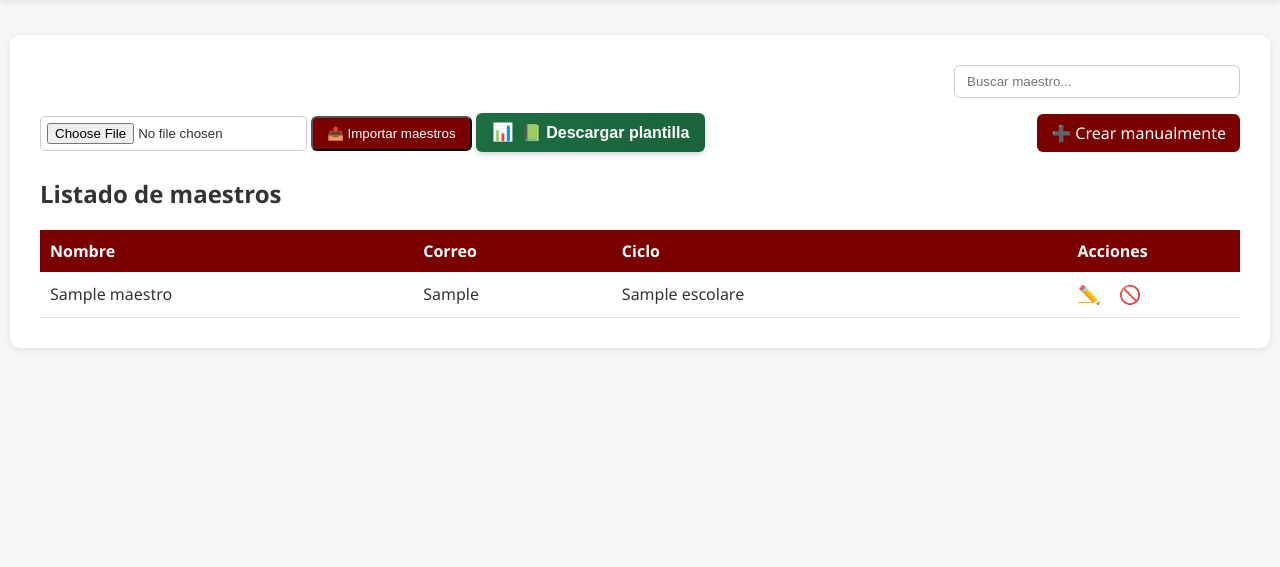
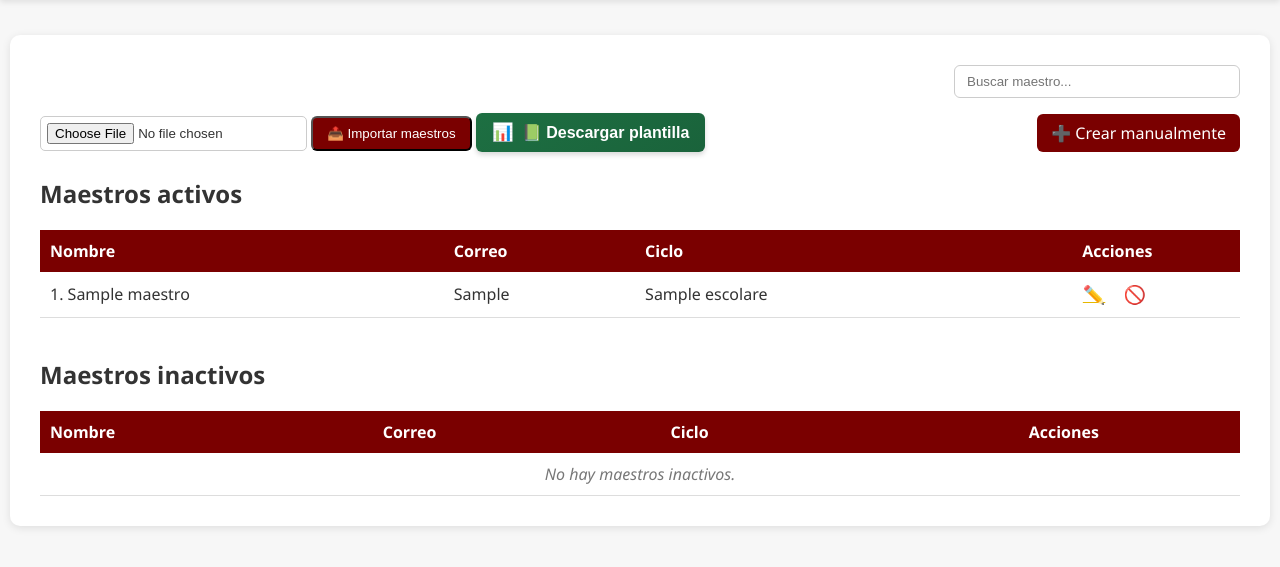
Before and after one commit to aguilera2707/programa-asambleas, a Flask app: page /admin/maestros in a window 1280 px wide. Shown: the part 98-665 px from the top of the page. Run offline with Flask 3, Linux system fonts and the light colour scheme; a user stored in the database is signed in; tables that the repository leaves empty hold one stand-in row (values such as "Sample post").

Commit message:
Se repara que el alumno con  excelencia no se podeia nominar en un mes posterior

```diff
--- a/routes.py
+++ b/routes.py
@@ -594,14 +594,34 @@ def importar_maestros_ciclo():
 # -------------------------------
 @admin_bp.route('/maestros')
 @login_required
+@admin_required
 def maestros_ciclo():
-    if current_user.rol != 'admin':
-        flash("🚫 Solo los administradores pueden acceder.", "danger")
-        return redirect(url_for('nom.principal'))
-
-    ciclo = CicloEscolar.query.filter_by(activo=True).first()
-    maestros = Maestro.query.filter_by(ciclo_id=ciclo.id).all() if ciclo else []
-    return render_template('admin_maestros.html', maestros=maestros, ciclo=ciclo)
+    ciclo_activo = CicloEscolar.query.filter_by(activo=True).first()
+
+    if not ciclo_activo:
+        flash("⚠️ No hay un ciclo activo.", "warning")
+        return redirect(url_for('admin_bp.gestionar_ciclos'))
+
+    # Separar maestros activos e inactivos
+    maestros_activos = Maestro.query.filter_by(ciclo_id=ciclo_activo.id, activo=True).order_by(Maestro.nombre.asc()).all()
+    maestros_inactivos = Maestro.query.filter_by(ciclo_id=ciclo_activo.id, activo=False).order_by(Maestro.nombre.asc()).all()
+
+    return render_template(
+        'admin_maestros.html',
+        ciclo=ciclo_activo,
+        maestros_activos=maestros_activos,
+        maestros_inactivos=maestros_inactivos
+    )
+
+@admin_bp.route('/maestros/borrar/<int:id>', methods=['POST'])
+@login_required
+def borrar_maestro_definitivo(id):
+    maestro = Maestro.query.get_or_404(id)
+    db.session.delete(maestro)
+    db.session.commit()
+    flash("🗑️ Maestro eliminado definitivamente.", "success")
+    return redirect(url_for('admin_bp.maestros_ciclo'))
+
 
 # -------------------------------
 # 🔹 Listado e importación de alumnos del ciclo activo
@@ -1559,28 +1579,24 @@ def editar_usuario_vista(id):
     return render_template('editar_usuario.html', usuario=usuario)
 
 
-@nom.route('/admin/usuarios/editar/<int:id>', methods=['POST'])
+@nom.route('/usuarios/editar/<int:id>', methods=['POST'])
 @login_required
 def actualizar_usuario(id):
-    if current_user.rol != 'admin':
-        flash("🚫 No autorizado.", "danger")
-        return redirect(url_for('nom.principal'))
-
     usuario = Usuario.query.get_or_404(id)
-    usuario.nombre = request.form.get('nombre', usuario.nombre).strip().title()
-    usuario.email = request.form.get('email', usuario.email).strip().lower()
-    usuario.rol = 'admin'  # Fijo porque esta vista es para admins
-
-    # 🔹 Capturar la nueva contraseña
-    nueva_pass = request.form.get('password', '').strip()
+
+    usuario.nombre = request.form.get('nombre', usuario.nombre)
+    usuario.email = request.form.get('email', usuario.email)
+
+    nueva_pass = request.form.get('nueva_password', '').strip()
+
     if nueva_pass:
-        usuario.set_password(nueva_pass)
-        print(">>> Contraseña ACTUALIZADA para:", usuario.email)  # Para depurar en consola
+        from werkzeug.security import generate_password_hash
+        usuario.password_hash = generate_password_hash(nueva_pass)   # 🔥 ESTA ES LA CORRECCIÓN
 
     db.session.commit()
-    flash(f"✅ Usuario {usuario.nombre} actualizado correctamente.", "success")
-
-    return redirect(url_for('admin_bp.admin_usuarios_por_rol', rol='admin'))
+
+    flash("✔ Usuario actualizado correctamente", "success")
+    return redirect(url_for('admin_bp.usuarios_admin'))
 
 
 # -------------------------------
@@ -1621,39 +1637,53 @@ def editar_maestro_vista(id):
 def actualizar_maestro(id):
     if current_user.rol != 'admin':
         flash("🚫 Solo los administradores.", "danger")
-        return redirect(url_for('nom.panel_usuarios'))
+        return redirect(url_for('nom.panel_admin'))
 
     maestro = Maestro.query.get_or_404(id)
 
-    # Datos del formulario
     nuevo_nombre = request.form.get('nombre', maestro.nombre).strip()
     nuevo_correo = request.form.get('correo', maestro.correo).strip().lower()
-    nueva_password = request.form.get('password', '').strip()
-
-    # 🔹 Actualizar maestro
+    nueva_pass = request.form.get('nueva_password', '').strip()
+
+    # 1) Validar si el correo ya existe en otro maestro
+    correo_en_uso = Maestro.query.filter(
+        Maestro.correo == nuevo_correo,
+        Maestro.id != maestro.id
+    ).first()
+
+    if correo_en_uso:
+        flash("⚠️ Este correo ya está registrado con otro maestro.", "warning")
+        return redirect(url_for('admin_bp.editar_maestro_vista', id=id))
+
+    # 2) Buscar usuario vinculado por correo anterior
+    usuario = Usuario.query.filter_by(email=maestro.correo).first()
+
+    # Si no existe usuario → crearlo
+    if not usuario:
+        usuario = Usuario(
+            nombre=nuevo_nombre,
+            email=nuevo_correo,
+            rol='profesor'
+        )
+        from werkzeug.security import generate_password_hash
+        usuario.password_hash = generate_password_hash('123456')   # 🔥 ESTA ES LA CORRECCIÓN
+        db.session.add(usuario)
+
+    # 3) Actualizar maestro
     maestro.nombre = nuevo_nombre
     maestro.correo = nuevo_correo
 
-    # 🔹 Buscar el usuario correspondiente
-    usuario = Usuario.query.filter_by(email=maestro.correo).first()
-
-    if usuario:
-        usuario.nombre = nuevo_nombre
-
-        # 🔹 Si el correo cambió, actualizar también en Usuario
-        if usuario.email != nuevo_correo:
-            usuario.email = nuevo_correo
-
-        # 🔹 Si el admin escribió una nueva contraseña → actualizarla
-        if nueva_password:
-            usuario.set_password(nueva_password)
-
-    else:
-        flash("⚠️ Advertencia: este maestro no tiene un usuario asociado.", "warning")
+    # 4) Actualizar usuario
+    usuario.nombre = nuevo_nombre
+    usuario.email = nuevo_correo
+
+    if nueva_pass:
+        from werkzeug.security import generate_password_hash
+        usuario.password_hash = generate_password_hash(nueva_pass)  # 🔥 ESTA ES LA CORRECCIÓN
 
     db.session.commit()
-    flash("✅ Maestro actualizado correctamente.", "success")
-
+
+    flash("✅ Maestro y usuario actualizado correctamente.", "success")
     return redirect(url_for('admin_bp.maestros_ciclo'))
 
 
@@ -2234,19 +2264,21 @@ def nominar_alumno_individual(alumno_id):
             flash("⚠️ Debes seleccionar un valor.", "warning")
             return redirect(request.url)
 
-        # 🚫 Bloquear si el alumno ya tiene EXCELENCIA
-        tiene_excelencia = (
+        # 🚫 Bloquear EXCELENCIA SOLO en el evento (mes) actual
+        tiene_excelencia_en_mes = (
             Nominacion.query
             .join(Valor)
             .filter(
                 Nominacion.alumno_id == alumno.id,
                 Nominacion.ciclo_id == ciclo_activo.id,
-                Valor.nombre == "EXCELENCIA"
+                Nominacion.evento_id == evento_abierto.id,   # 👈 FILTRO CLAVE
+                Valor.nombre.ilike("EXCELENCIA")
             )
             .first()
         )
-        if tiene_excelencia:
-            flash("🏆 Este alumno ya alcanzó el valor máximo EXCELENCIA y no puede recibir más nominaciones.", "warning")
+
+        if tiene_excelencia_en_mes:
+            flash("🏆 Este alumno ya alcanzó EXCELENCIA en este mes y no puede recibir más nominaciones aquí.", "warning")
             return redirect(url_for(
                 'nom.matriz_grupo_maestro',
                 bloque_id=alumno.bloque_id,
--- a/templates/admin_maestros.html
+++ b/templates/admin_maestros.html
@@ -18,10 +18,10 @@
 
     <main class="admin-main">
 
-        <!-- 🔹 Buscador añadido -->
+        <!-- 🔹 Buscador (solo afecta a maestros activos) -->
         <div style="text-align:right; margin-bottom:15px;">
             <input type="text" id="buscador-maestros" placeholder="Buscar maestro..."
-                   style="padding:8px 12px; width:260px; border:1px solid #ccc; border-radius:6px;">
+                style="padding:8px 12px; width:260px; border:1px solid #ccc; border-radius:6px;">
         </div>
 
         <!-- Botones superiores -->
@@ -45,10 +45,13 @@
             {% endwith %}
         </div>
 
-        <!-- Tabla de maestros -->
         {% if ciclo %}
-        <h2 class="titulo-seccion">Listado de maestros</h2>
-        <table class="tabla-maestros">
+
+        <!-- ====================================================== -->
+        <!-- 🔹 TABLA 1: MAESTROS ACTIVOS -->
+        <!-- ====================================================== -->
+        <h2 class="titulo-seccion">Maestros activos</h2>
+        <table class="tabla-maestros" id="tabla-activos">
             <thead>
                 <tr>
                     <th>Nombre</th>
@@ -58,63 +61,99 @@
                 </tr>
             </thead>
             <tbody>
-                {% for m in maestros %}
+                {% for m in maestros_activos %}
                 <tr>
-                    <td class="col-nombre">{{ m.nombre }}</td>
+                    <td class="col-nombre">{{ loop.index }}. {{ m.nombre }}</td>
                     <td class="col-correo">{{ m.correo }}</td>
                     <td>{{ ciclo.nombre }}</td>
                     <td class="acciones">
-                        <a href="{{ url_for('admin_bp.editar_maestro_vista', id=m.id) }}" class="btn-accion edit" title="Editar maestro">✏️</a>
+                        <a href="{{ url_for('admin_bp.editar_maestro_vista', id=m.id) }}" class="btn-accion edit">✏️</a>
+
+                        <!-- Botón DESACTIVAR -->
                         <form action="{{ url_for('admin_bp.eliminar_maestro', id=m.id) }}" method="POST" style="display:inline;">
-                            {% if m.activo %}
-                                <button type="submit" class="btn-accion delete" title="Desactivar maestro">🚫</button>
-                            {% else %}
-                                <button type="submit" class="btn-accion activate" title="Activar maestro">✅</button>
-                            {% endif %}
+                            <button type="submit" class="btn-accion delete" title="Desactivar maestro">🚫</button>
                         </form>
                     </td>
                 </tr>
                 {% else %}
-                <tr><td colspan="4" class="sin-datos">No hay maestros registrados aún.</td></tr>
+                <tr><td colspan="4" class="sin-datos">No hay maestros activos.</td></tr>
                 {% endfor %}
             </tbody>
         </table>
+
+
+        <!-- ====================================================== -->
+        <!-- 🔹 TABLA 2: MAESTROS INACTIVOS -->
+        <!-- ====================================================== -->
+        <h2 class="titulo-seccion" style="margin-top:40px;">Maestros inactivos</h2>
+
+        <table class="tabla-maestros" id="tabla-inactivos">
+            <thead>
+                <tr>
+                    <th>Nombre</th>
+                    <th>Correo</th>
+                    <th>Ciclo</th>
+                    <th style="text-align:center;">Acciones</th>
+                </tr>
+            </thead>
+            <tbody>
+                {% for m in maestros_inactivos %}
+                <tr style="opacity:0.7;">
+                    <td>{{ loop.index }}. {{ m.nombre }}</td>
+                    <td>{{ m.correo }}</td>
+                    <td>{{ ciclo.nombre }}</td>
+                    <td class="acciones">
+
+                        <!-- Botón ACTIVAR -->
+                        <form action="{{ url_for('admin_bp.eliminar_maestro', id=m.id) }}" method="POST" style="display:inline;">
+                            <button type="submit" class="btn-accion activate" title="Activar maestro">✅</button>
+                        </form>
+
+                        <!-- Botón ELIMINAR DEFINITIVO -->
+                        <form action="{{ url_for('admin_bp.borrar_maestro_definitivo', id=m.id) }}"
+                                method="POST" style="display:inline;"
+                                onsubmit="return confirm('¿Eliminar definitivamente este maestro? Esta acción no se puede deshacer.');">
+                            <button type="submit" class="btn-accion delete" title="Eliminar definitivamente">🗑️</button>
+                        </form>
+
+                    </td>
+                </tr>
+                {% else %}
+                <tr><td colspan="4" class="sin-datos">No hay maestros inactivos.</td></tr>
+                {% endfor %}
+            </tbody>
+        </table>
+
         {% else %}
             <p class="aviso">⚠️ No hay un ciclo activo. Activa un ciclo antes de importar maestros.</p>
         {% endif %}
     </main>
 
     <script>
-        // Animación para los mensajes flash
+        // Animación sweet fade-out para flash
         setTimeout(() => {
             document.querySelectorAll('.flash').forEach(el => {
                 el.style.opacity = '0';
-                el.style.transform = 'translateY(-10px)';
                 setTimeout(() => el.remove(), 600);
             });
         }, 3000);
 
-        // 🔍 Buscador inteligente
+        // ===========================
+        // 🔍 Buscador (AFECTA SOLO ACTIVOS)
+        // ===========================
         function normalizar(texto) {
-            return texto
-                .toLowerCase()
-                .normalize("NFD")
-                .replace(/[\u0300-\u036f]/g, ""); // Elimina acentos
+            return texto.toLowerCase().normalize("NFD").replace(/[\u0300-\u036f]/g, "");
         }
 
         document.getElementById("buscador-maestros").addEventListener("input", function () {
             const busqueda = normalizar(this.value);
-            const filas = document.querySelectorAll(".tabla-maestros tbody tr");
+            const filas = document.querySelectorAll("#tabla-activos tbody tr");
 
             filas.forEach(fila => {
                 const nombre = normalizar(fila.querySelector(".col-nombre").innerText);
                 const correo = normalizar(fila.querySelector(".col-correo").innerText);
 
-                if (nombre.includes(busqueda) || correo.includes(busqueda)) {
-                    fila.style.display = "";
-                } else {
-                    fila.style.display = "none";
-                }
+                fila.style.display = (nombre.includes(busqueda) || correo.includes(busqueda)) ? "" : "none";
             });
         });
     </script>
--- a/templates/editar_profesor.html
+++ b/templates/editar_profesor.html
@@ -21,8 +21,8 @@
         <input type="email" name="correo" value="{{ maestro.correo }}" required>
 
         <!-- 🚨 NUEVO CAMPO OPCIONAL -->
-        <label>Nueva contraseña (opcional):</label>
-        <input type="password" name="password" placeholder="Dejar vacío para no cambiar">
+        <label>Contraseña nueva (opcional):</label>
+        <input type="password" name="nueva_password" placeholder="Dejar vacío si no deseas cambiarla">
 
         <button type="submit" class="btn-guardar">💾 Guardar cambios</button>
     </form>
```
Also changed, not shown: templates/matriz_grupo_maestro.html (+13 -9 lines).
